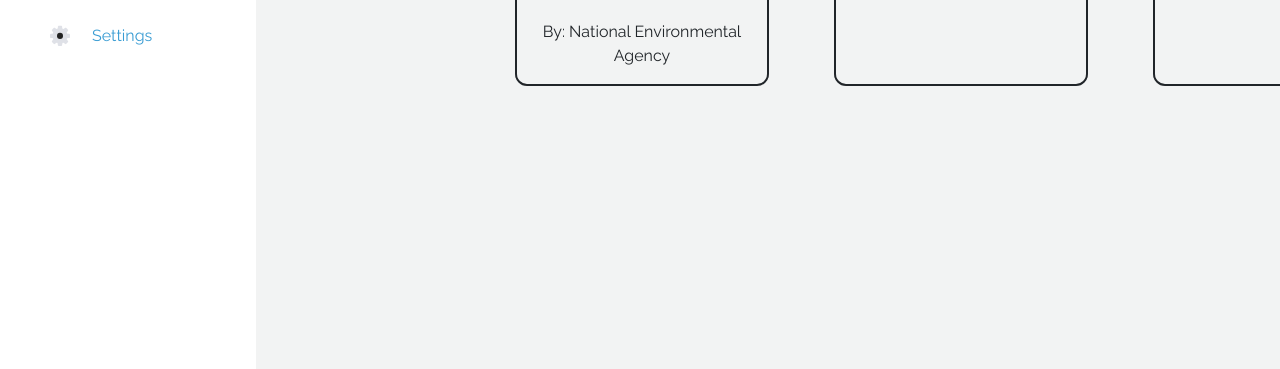
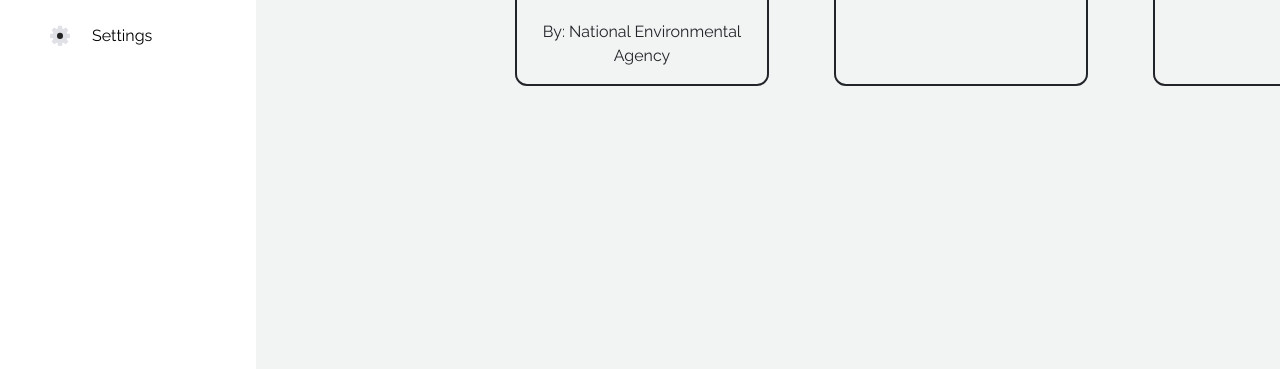
Before and after one commit to RohanSenthil/EnvironMeet, a Flask app: page /events in a window 1280 px wide; the page is wider, and only the part inside the window is pictured. Shown: the part 431-800 px from the top of that part. Run offline with Flask 3, Linux system fonts and the light colour scheme.

Commit message:
fix: nav hyperlink colour

```diff
--- a/app/static/styles/base.css
+++ b/app/static/styles/base.css
@@ -68,7 +68,7 @@ a {
 
 .links a {
     text-decoration: none;
-    color: #000;
+    color: #000 !important;
     margin: .5rem auto;
     padding: 1rem;
     width: 75%;
```
